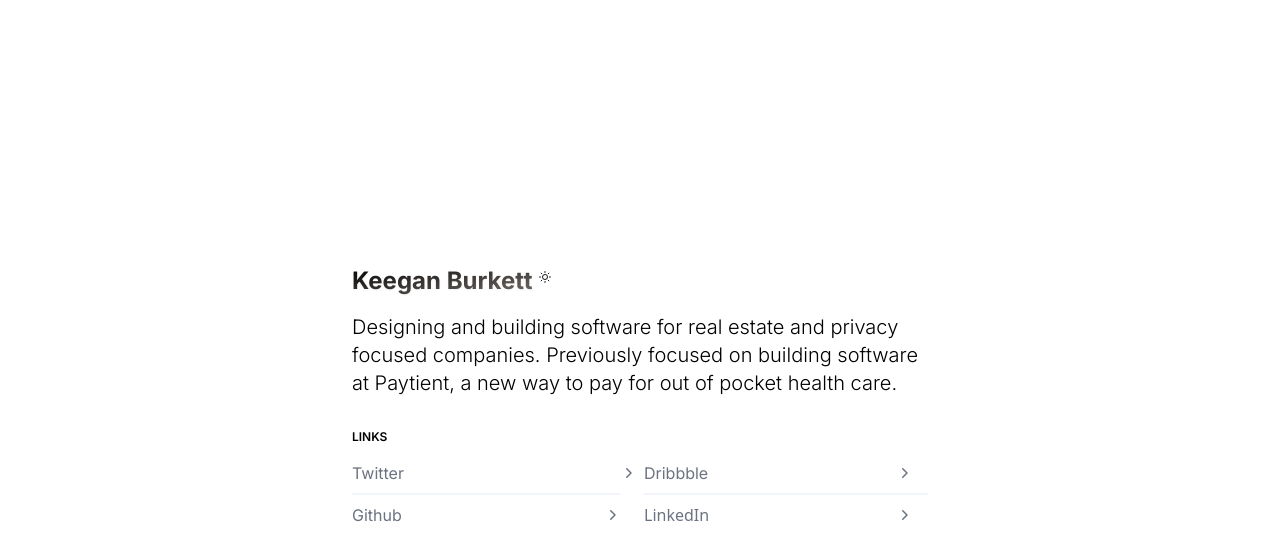
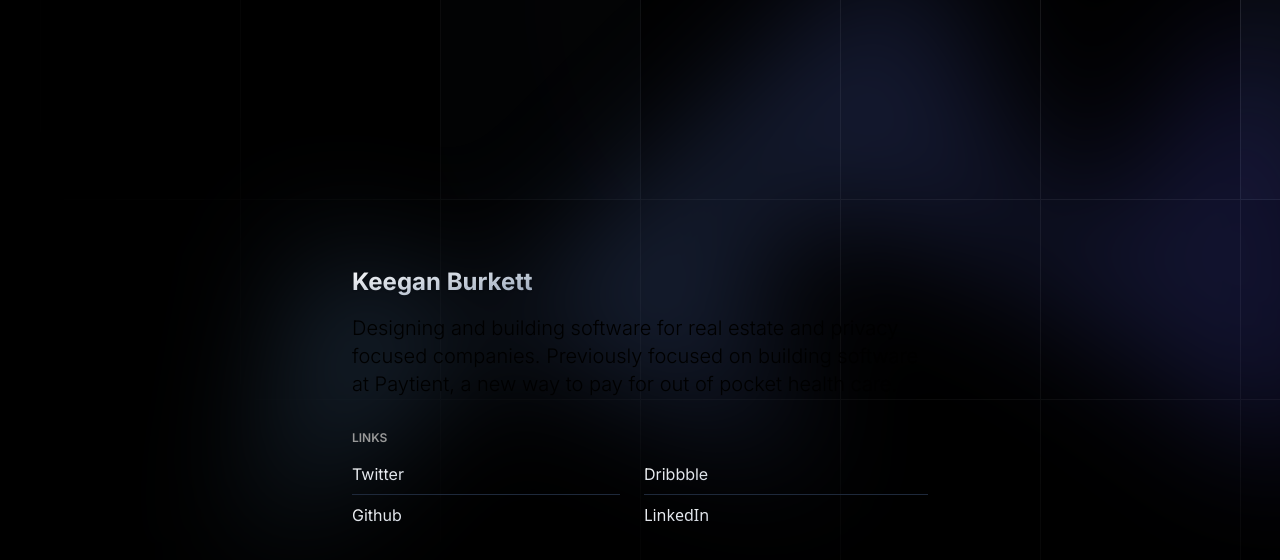
Before and after one commit to keegn/keeg.in, a Next.js app: page / in a window 1280 px wide. Shown: the top 560 px of the page. Built offline with nearby package versions, Linux system fonts and the light colour scheme.

Commit message:
Cleans up design

```diff
--- /dev/null
+++ b/components/icons/full-grid.tsx
@@ -0,0 +1,59 @@
+export const FullGrid = () => {
+  return (
+    <>
+      <svg
+        className="absolute inset-0 -z-10 h-full w-full stroke-white/10 [mask-image:radial-gradient(100%_100%_at_top_right,white,transparent)]"
+        aria-hidden="true"
+      >
+        <defs>
+          <pattern
+            id="983e3e4c-de6d-4c3f-8d64-b9761d1534cc"
+            width={200}
+            height={200}
+            x="50%"
+            y={-1}
+            patternUnits="userSpaceOnUse"
+          >
+            <path d="M.5 200V.5H200" fill="none" />
+          </pattern>
+        </defs>
+        <svg x="50%" y={-1} className="overflow-visible fill-gray-800/20">
+          <path
+            d="M-200 0h201v201h-201Z M600 0h201v201h-201Z M-400 600h201v201h-201Z M200 800h201v201h-201Z"
+            strokeWidth={0}
+          />
+        </svg>
+        <rect
+          width="100%"
+          height="100%"
+          strokeWidth={0}
+          fill="url(#983e3e4c-de6d-4c3f-8d64-b9761d1534cc)"
+        />
+      </svg>
+      <svg
+        viewBox="0 0 1108 632"
+        aria-hidden="true"
+        className="absolute top-10 left-[calc(50%-4rem)] -z-10 w-[69.25rem] max-w-none transform-gpu blur-3xl sm:left-[calc(50%-18rem)] lg:left-48 lg:top-[calc(50%-30rem)] xl:left-[calc(50%-24rem)]"
+      >
+        <path
+          fill="url(#175c433f-44f6-4d59-93f0-c5c51ad5566d)"
+          fillOpacity=".2"
+          d="M235.233 402.609 57.541 321.573.83 631.05l234.404-228.441 320.018 145.945c-65.036-115.261-134.286-322.756 109.01-230.655C968.382 433.026 1031 651.247 1092.23 459.36c48.98-153.51-34.51-321.107-82.37-385.717L810.952 324.222 648.261.088 235.233 402.609Z"
+        />
+        <defs>
+          <linearGradient
+            id="175c433f-44f6-4d59-93f0-c5c51ad5566d"
+            x1="1220.59"
+            x2="-85.053"
+            y1="432.766"
+            y2="638.714"
+            gradientUnits="userSpaceOnUse"
+          >
+            <stop stopColor="#4F46E5" />
+            <stop offset={1} stopColor="#80CAFF" />
+          </linearGradient>
+        </defs>
+      </svg>
+    </>
+  )
+}
--- a/components/icons/index.ts
+++ b/components/icons/index.ts
@@ -8,3 +8,4 @@ export * from './google'
 export * from './logo'
 export * from './grid-top'
 export * from './grid-bottom'
+export * from './full-grid'
--- a/components/layout/layout.tsx
+++ b/components/layout/layout.tsx
@@ -27,7 +27,7 @@ export function Layout({
       {/* <SignInModal />
       <RequestAccessModal /> */}
 
-      <main className="relative flex min-h-screen w-full flex-col items-start justify-start sm:items-center sm:justify-center">
+      <main className="relative isolate flex min-h-screen w-full flex-col items-start justify-start overflow-hidden bg-black sm:items-center sm:justify-center">
         {children}
       </main>
 
--- /dev/null
+++ b/components/sections/alt-content.tsx
@@ -0,0 +1,99 @@
+export const AltContent = () => {
+  return (
+    <div className="relative isolate overflow-hidden bg-black">
+      <svg
+        className="absolute inset-0 -z-10 h-full w-full stroke-white/10 [mask-image:radial-gradient(100%_100%_at_top_right,white,transparent)]"
+        aria-hidden="true"
+      >
+        <defs>
+          <pattern
+            id="983e3e4c-de6d-4c3f-8d64-b9761d1534cc"
+            width={200}
+            height={200}
+            x="50%"
+            y={-1}
+            patternUnits="userSpaceOnUse"
+          >
+            <path d="M.5 200V.5H200" fill="none" />
+          </pattern>
+        </defs>
+        <svg x="50%" y={-1} className="overflow-visible fill-gray-800/20">
+          <path
+            d="M-200 0h201v201h-201Z M600 0h201v201h-201Z M-400 600h201v201h-201Z M200 800h201v201h-201Z"
+            strokeWidth={0}
+          />
+        </svg>
+        <rect
+          width="100%"
+          height="100%"
+          strokeWidth={0}
+          fill="url(#983e3e4c-de6d-4c3f-8d64-b9761d1534cc)"
+        />
+      </svg>
+      <svg
+        viewBox="0 0 1108 632"
+        aria-hidden="true"
+        className="absolute top-10 left-[calc(50%-4rem)] -z-10 w-[69.25rem] max-w-none transform-gpu blur-3xl sm:left-[calc(50%-18rem)] lg:left-48 lg:top-[calc(50%-30rem)] xl:left-[calc(50%-24rem)]"
+      >
+        <path
+          fill="url(#175c433f-44f6-4d59-93f0-c5c51ad5566d)"
+          fillOpacity=".2"
+          d="M235.233 402.609 57.541 321.573.83 631.05l234.404-228.441 320.018 145.945c-65.036-115.261-134.286-322.756 109.01-230.655C968.382 433.026 1031 651.247 1092.23 459.36c48.98-153.51-34.51-321.107-82.37-385.717L810.952 324.222 648.261.088 235.233 402.609Z"
+        />
+        <defs>
+          <linearGradient
+            id="175c433f-44f6-4d59-93f0-c5c51ad5566d"
+            x1="1220.59"
+            x2="-85.053"
+            y1="432.766"
+            y2="638.714"
+            gradientUnits="userSpaceOnUse"
+          >
+            <stop stopColor="#4F46E5" />
+            <stop offset={1} stopColor="#80CAFF" />
+          </linearGradient>
+        </defs>
+      </svg>
+      <div className="mx-auto max-w-7xl px-6 pt-10 pb-24 sm:pb-32 lg:flex lg:py-40 lg:px-8">
+        <div className="mx-auto max-w-2xl flex-shrink-0 lg:mx-0 lg:max-w-xl lg:pt-8">
+          <div className="mt-24 sm:mt-32 lg:mt-16">
+            <a href="#" className="inline-flex space-x-6">
+              <span className="rounded-full bg-indigo-500/10 px-3 py-1 text-sm font-semibold leading-6 text-indigo-400 ring-1 ring-inset ring-indigo-500/20">
+                Whats new
+              </span>
+              <span className="inline-flex items-center space-x-2 text-sm font-medium leading-6 text-gray-300">
+                <span>Just shipped v1.0</span>
+                {/* <ChevronRightIcon
+                    className="h-5 w-5 text-gray-500"
+                    aria-hidden="true"
+                  /> */}
+              </span>
+            </a>
+          </div>
+          <h1 className="mt-10 text-4xl font-bold tracking-tight text-white sm:text-6xl">
+            Deploy to the cloud with confidence
+          </h1>
+          <p className="mt-6 text-lg leading-8 text-gray-300">
+            Anim aute id magna aliqua ad ad non deserunt sunt. Qui irure qui
+            lorem cupidatat commodo. Elit sunt amet fugiat veniam occaecat
+            fugiat aliqua.
+          </p>
+          <div className="mt-10 flex items-center gap-x-6">
+            <a
+              href="#"
+              className="rounded-md bg-indigo-500 px-3.5 py-1.5 text-base font-semibold leading-7 text-white shadow-sm hover:bg-indigo-400 focus-visible:outline focus-visible:outline-2 focus-visible:outline-offset-2 focus-visible:outline-indigo-400"
+            >
+              Get started
+            </a>
+            <a
+              href="#"
+              className="text-base font-semibold leading-7 text-white"
+            >
+              Learn more <span aria-hidden="true">→</span>
+            </a>
+          </div>
+        </div>
+      </div>
+    </div>
+  )
+}
--- a/components/sections/content.tsx
+++ b/components/sections/content.tsx
@@ -6,7 +6,7 @@ import {
   Container,
   ModeToggle,
 } from '@/components/fragments'
-import { ExpandingArrow, Logo } from '../icons'
+import { ExpandingArrow, FullGrid, Logo } from '../icons'
 import { useState } from 'react'
 
 export function HomeHero() {
@@ -16,6 +16,11 @@ export function HomeHero() {
   return (
     <>
       <RequestAccessModal />
+      {/* <div
+        className="absolute top-0 -z-10 h-full w-full bg-repeat"
+        style={{ backgroundImage: `url('/grid.svg')` }}
+      /> */}
+      <FullGrid />
       <Container section className="max-w-lg pt-8 sm:pt-0">
         <motion.div
           className="mx-auto flex max-w-xl flex-col items-start gap-4"
@@ -32,17 +37,17 @@ export function HomeHero() {
             },
           }}
         >
-          {/* <motion.div animate={{ rotate: 360 }} transition={{ duration: 1 }}>
-            <Logo />
-          </motion.div> */}
           <div className="flex flex-row justify-between">
             <motion.h1
-              className="  bg-gradient-to-br from-black  to-stone-500 bg-clip-text text-center font-default text-xl font-bold text-transparent drop-shadow-sm dark:from-white dark:to-slate-400 sm:text-2xl"
+              className="bg-gradient-to-br from-white to-slate-400 bg-clip-text  text-center font-default text-xl font-bold text-transparent drop-shadow-sm sm:text-2xl"
               variants={FADE_DOWN_ANIMATION_VARIANTS}
             >
               Keegan Burkett
             </motion.h1>
+            {/*
+            For testing purposes, I'm going to leave this here until light mode is ready.
             <ModeToggle />
+             */}
           </div>
           <motion.p
             className="text-left font-default text-lg font-light dark:text-[#999999] sm:text-xl"
@@ -61,7 +66,7 @@ export function HomeHero() {
           </motion.p>
           <div />
           <motion.div variants={FADE_DOWN_ANIMATION_VARIANTS}>
-            <h4 className="font-default text-xs font-semibold uppercase dark:text-[#999999]">
+            <h4 className="font-default text-xs font-semibold uppercase text-[#999999]">
               Links
             </h4>
           </motion.div>
@@ -73,7 +78,7 @@ export function HomeHero() {
               <div className="pr-4">
                 <Link
                   href=""
-                  className="text-md flex justify-between border-b-2 border-slate-100 pb-2 text-left font-default text-gray-500 hover:cursor-pointer  dark:border-slate-800 dark:text-slate-300"
+                  className="text-md flex justify-between border-b-[1px] border-slate-800 bg-gradient-to-br from-white to-slate-400  bg-clip-text  pb-2 text-left font-default text-transparent hover:cursor-pointer"
                 >
                   Twitter
                   <ExpandingArrow />
@@ -81,7 +86,7 @@ export function HomeHero() {
               </div>
               <Link
                 href=""
-                className="text-md flex justify-between pb-2 text-left font-default text-gray-500  hover:cursor-pointer dark:text-slate-300"
+                className="text-md flex justify-between bg-gradient-to-br from-white to-slate-400  bg-clip-text  pb-2 text-left font-default text-transparent hover:cursor-pointer"
               >
                 Github
                 <ExpandingArrow className="relative" />
@@ -90,14 +95,14 @@ export function HomeHero() {
             <div className="ml-2 flex w-full flex-col gap-2">
               <Link
                 href=""
-                className="text-md flex justify-between border-b-2 border-slate-100 pb-2 text-left font-default text-gray-500  hover:cursor-pointer dark:border-slate-800 dark:text-slate-300"
+                className="text-md 0  flex justify-between border-b-[1px] border-slate-800 bg-gradient-to-br   from-white to-slate-400 bg-clip-text pb-2 text-left font-default  text-transparent hover:cursor-pointer"
               >
                 Dribbble
                 <ExpandingArrow className="relative" />
               </Link>
               <Link
                 href=""
-                className="text-md tex flex justify-between  pb-2 text-gray-500 hover:cursor-pointer dark:text-slate-300"
+                className="text-md flex  justify-between bg-gradient-to-br from-white to-slate-400 bg-clip-text pb-2  text-transparent hover:cursor-pointer"
               >
                 LinkedIn
                 <ExpandingArrow className="relative" />
--- a/tailwind.config.js
+++ b/tailwind.config.js
@@ -7,7 +7,8 @@ module.exports = {
     './pages/**/*.{js,ts,jsx,tsx}',
     './components/**/*.{js,ts,jsx,tsx}',
   ],
-  darkMode: 'class',
+  // Disable dark mode for now
+  // darkMode: 'class',
   future: {
     hoverOnlyWhenSupported: true,
   },
```
Also changed, not shown: public/grid.svg (added).
